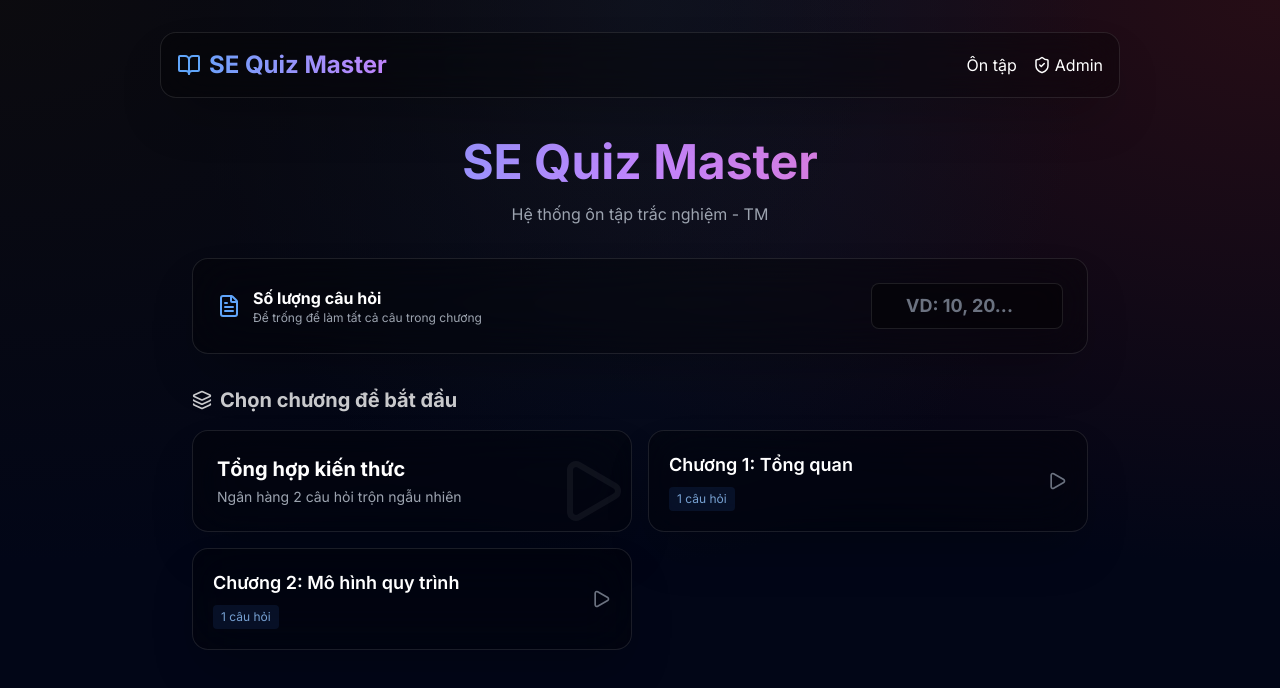
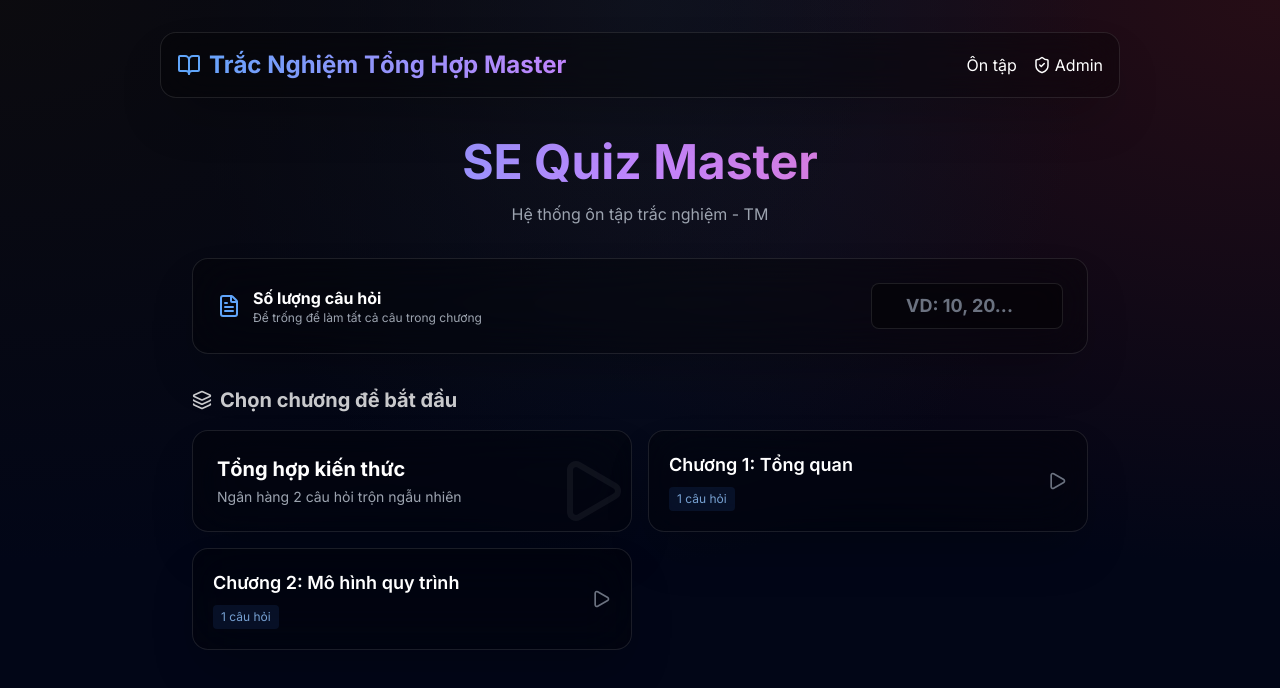
Before and after one commit to ThanhTM68/se-quiz, a React (Vite) app: page / in a window 1280 px wide. Shown: the top 688 px of the page. Built offline with nearby package versions, Linux system fonts and the light colour scheme.

Commit message:
chinh docs

```diff
--- a/index.html
+++ b/index.html
@@ -1,13 +1,16 @@
 <!doctype html>
 <html lang="en">
+
 <head>
   <meta charset="UTF-8" />
   <link rel="icon" type="image/svg+xml" href="/vite.svg" />
   <meta name="viewport" content="width=device-width, initial-scale=1.0" />
-    <title>se-quiz</title>
+  <title>Trắc Nghiệm</title>
 </head>
+
 <body>
   <div id="root"></div>
   <script type="module" src="/src/main.jsx"></script>
 </body>
+
 </html>
--- a/src/App.jsx
+++ b/src/App.jsx
@@ -17,8 +17,8 @@ function App() {
                             to="/"
                             className="text-xl md:text-2xl font-bold flex items-center gap-2 bg-gradient-to-r from-blue-400 to-purple-400 bg-clip-text text-transparent"
                         >
-                            <BookOpen className="text-blue-400" /> SE Quiz
-                            Master
+                            <BookOpen className="text-blue-400" /> Trắc Nghiệm
+                            Tổng Hợp Master
                         </Link>
                         <div className="flex gap-4">
                             <Link
```
Lines whose indentation alone changed are shown as unchanged.
